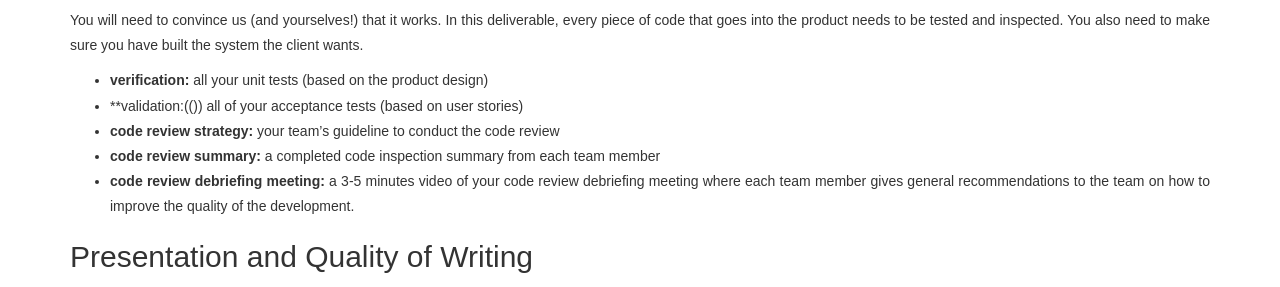
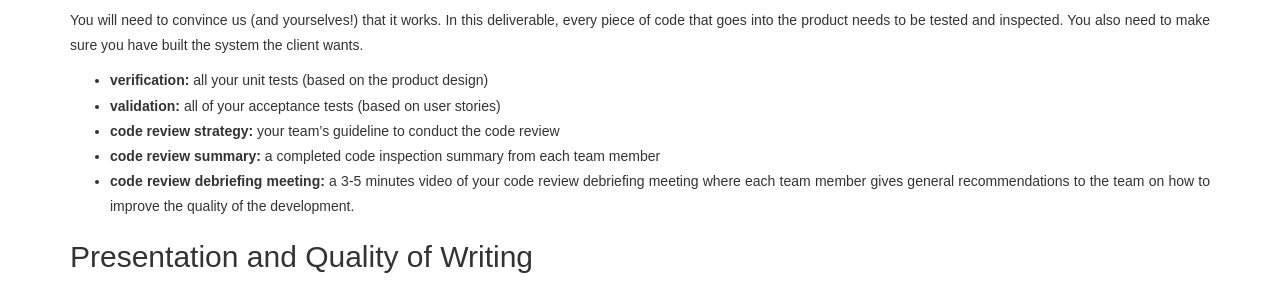
Before and after one commit to ThierrySans/CSCC01, a Jekyll site: the page built from work/11/index.md, in a window 1280 px wide and 900 px high, scrolled down 760 px. Shown: the part 162-449 px from the top of the window. Built offline with Jekyll 4.4.1, drawn with Linux system fonts in a browser that asks for light colours; our own code applies the rules of GitHub Pages for plain Markdown files.

Commit message:
work11 typo

```diff
--- a/work/11/index.md
+++ b/work/11/index.md
@@ -36,7 +36,7 @@ The source code should come with clear instructions about how to build and run y
 You will need to convince us (and yourselves!) that it works. In this deliverable, every piece of code that goes into the product needs to be tested and inspected. You also need to make sure you have built the system the client wants.
 
 - **verification:** all your unit tests (based on the product design)
-- **validation:(()) all of your acceptance tests (based on user stories)
+- **validation:** all of your acceptance tests (based on user stories)
 - **code review strategy:** your team's guideline to conduct the code review
 - **code review summary:** a completed code inspection summary from each team member
 - **code review debriefing meeting:** a 3-5 minutes video of your code review debriefing meeting where each team member gives general recommendations to the team on how to improve the quality of the development.
```
